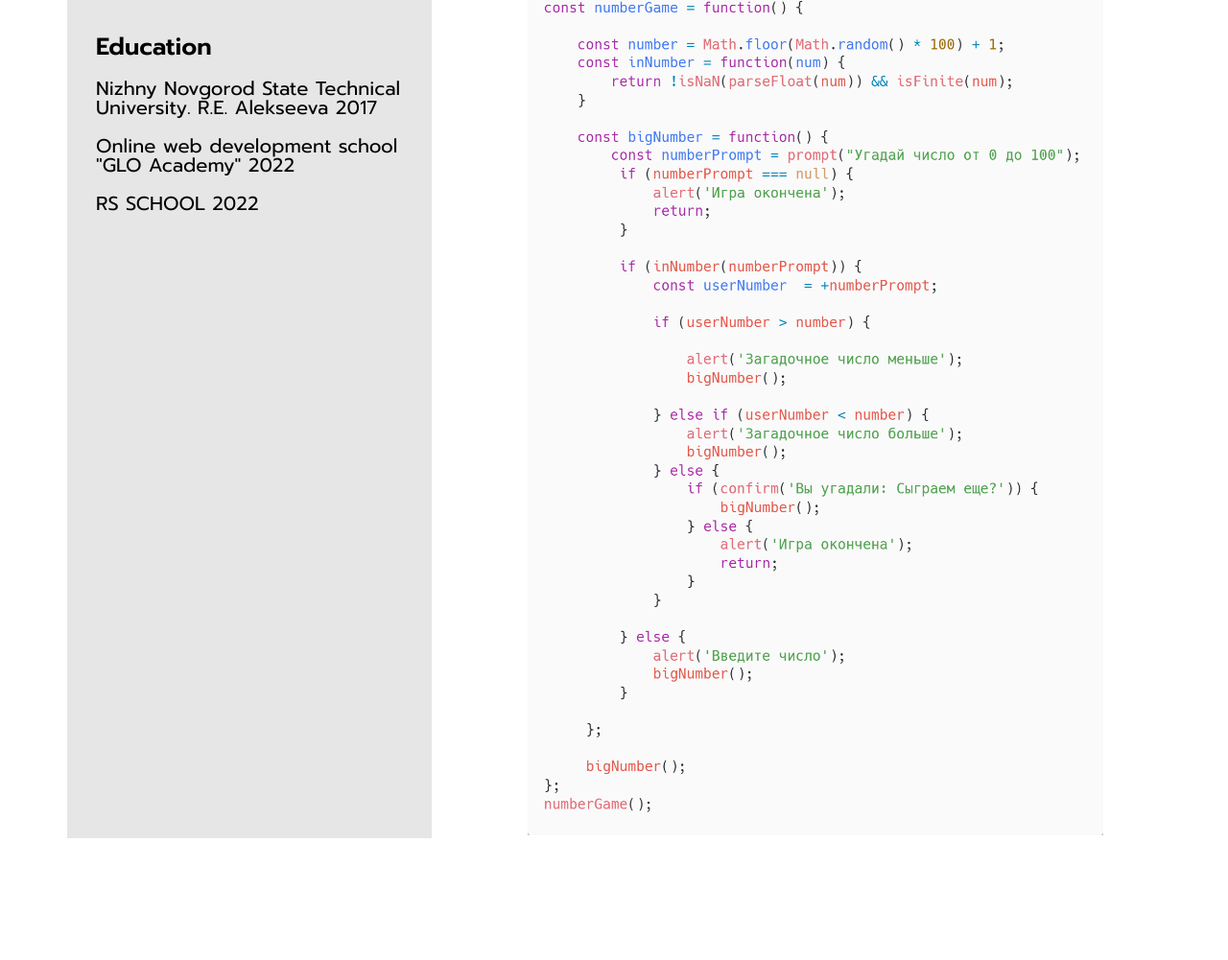
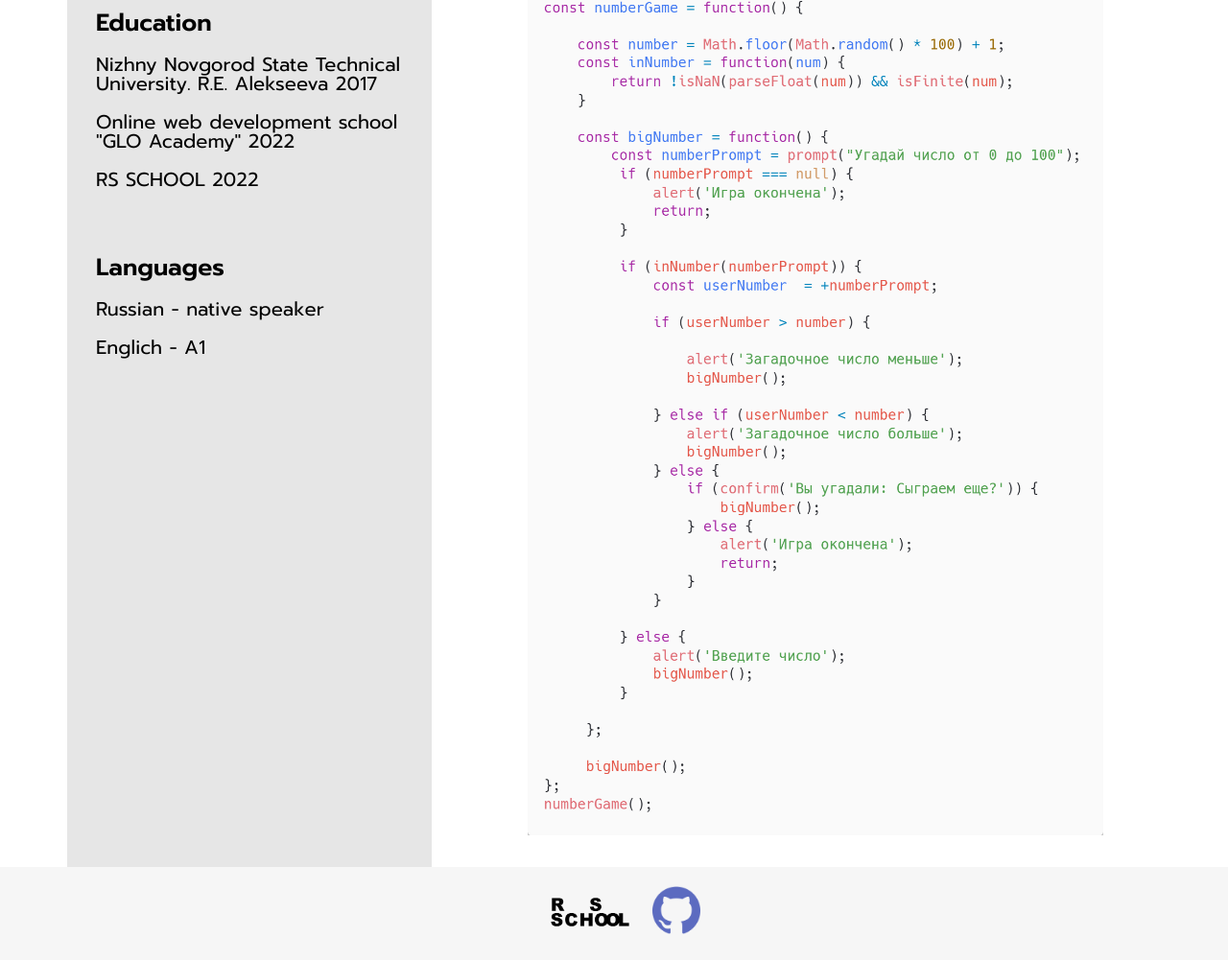
Before and after one commit to dmitrykorochkin/rsschool-cv, a plain HTML site: page index.html in a window 1280 px wide. Shown: the part 844-1845 px from the top of the page at 96% size. Before the commit the page ends 1718 px from the top, so only its background shows below. Drawn offline with Linux system fonts and the light colour scheme.

Commit message:
feat: add footer

```diff
--- a/css/style.css
+++ b/css/style.css
@@ -75,7 +75,8 @@ background-color: rgb(230, 230, 230);
 }
 
 .about-contacts {
-    padding: 50px 0;
+    padding-top: 50px;
+    padding-bottom: 25px;
     display: flex;
     flex-direction: column;
     padding-left: 30px;
@@ -154,9 +155,51 @@ background-color: rgb(230, 230, 230);
 
 .code-example img {
     width: 600px;
+    margin-bottom: 30px;
 }
 
 .code-example__title {
     font-size: 25px;
     margin-bottom: 30px;
 }
+
+/******************* languages ******************************/
+footer {
+    background-color: rgb(246, 246, 246);
+}
+
+.languages {
+    padding-left: 30px;
+    padding-top:25px;
+
+}
+.languages-title {
+    font-size: 25px;
+    margin-bottom: 20px;
+
+}
+.languages-item {
+    font-size: 20px;
+    margin-bottom: 20px;
+}
+
+/* *************************** footer ********************************* */
+
+.footer-description {
+    display: flex;
+    justify-content: center;
+    padding: 20px 0;
+
+
+}
+.footer-logo img{
+    width: 130px;
+}
+
+.footer-year {
+    font-weight: 600;
+}
+
+.footer-git img {
+    width: 50px;
+}
--- a/index.html
+++ b/index.html
@@ -38,15 +38,15 @@
                         <div class="about-contacts">
                             <h3 class="about-contacts__title">Contacts</h3>
                             <div class="about-contacts__github">
-                                <img class="about-img"src="assets/images/github.png" alt="">
+                                <img class="about-img"src="assets/images/github.png" alt="github">
                                 <a href="https://github.com/dmitrykorochkin">Github</a>
                             </div>
                             <div class="about-contacts__telegram">
-                                <img class="about-img"src="assets/images/telegram.png" alt="">
+                                <img class="about-img"src="assets/images/telegram.png" alt="telegram">
                                 <a href="https://t.me/Kunica28">Kunica28</a>
                             </div>
                             <div class="about-contacts__email">
-                                <img class="about-img" src="assets/images/email.png" alt="">
+                                <img class="about-img" src="assets/images/email.png" alt="email">
                                 <a  href="mailto:kunica.prosto@yandex.ru">kunica.prosto@yandex.ru</a>
                             </div>
                         </div>
@@ -57,6 +57,14 @@
                                 <li>Nizhny Novgorod State Technical University. R.E. Alekseeva 2017</li>
                                 <li>Online web development school "GLO Academy" 2022</li>
                                 <li>RS SCHOOL 2022</li>
+                            </ul>
+                        </div>
+
+                        <div class="languages">
+                            <h3 class="languages-title">Languages</h3>
+                            <ul>
+                                <li class="languages-item">Russian - native speaker</li>
+                                <li class="languages-item">Englich - A1</li>
                             </ul>
                         </div>
                     </aside>
@@ -81,7 +89,7 @@
                         </div>
                         <div class="code-example">
                             <h3 class="code-example__title">Code example</h3>
-                          <img src="/assets/images/code.png" alt="">
+                          <img src="/assets/images/code.png" alt="code">
                         </div>
                     </aside>
                 </div>
@@ -90,5 +98,21 @@
 
     </main>
 
+    <footer class="footer">
+    <div class="container">
+        <div class="footer-description">
+            <div class="footer-logo">
+                <img src="/assets/images/logo.png" alt="logo">
+            </div>
+            <div class="footer-git ">
+                <a href="https://github.com/dmitrykorochkin">
+                    <img src="/assets/images/github.png" alt="github">
+                </a>
+            </div>
+
+        </div>
+    </div>
+    </footer>
+
 </body>
 </html>
```
Also changed, not shown: assets/images/logo.png (added).
